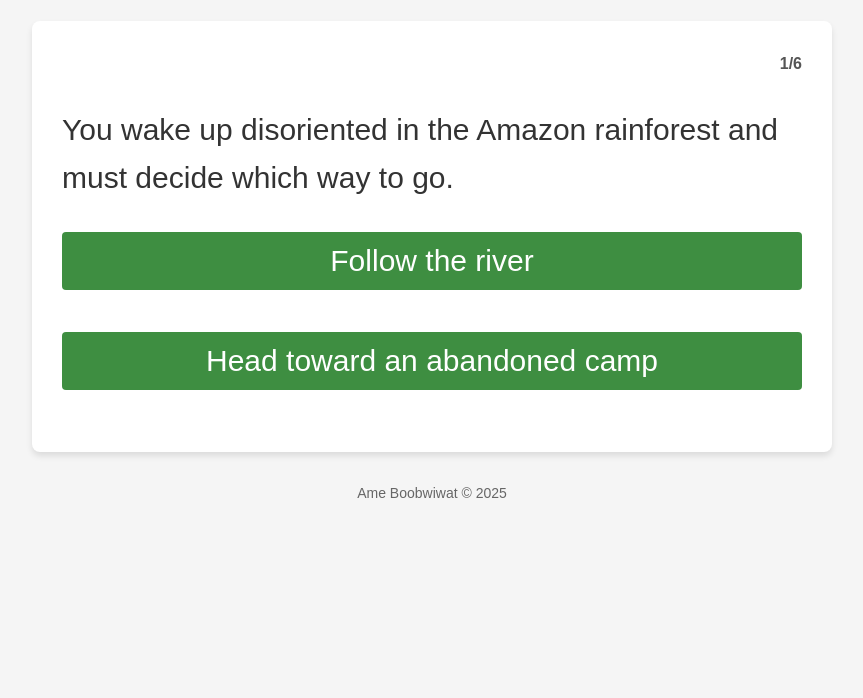
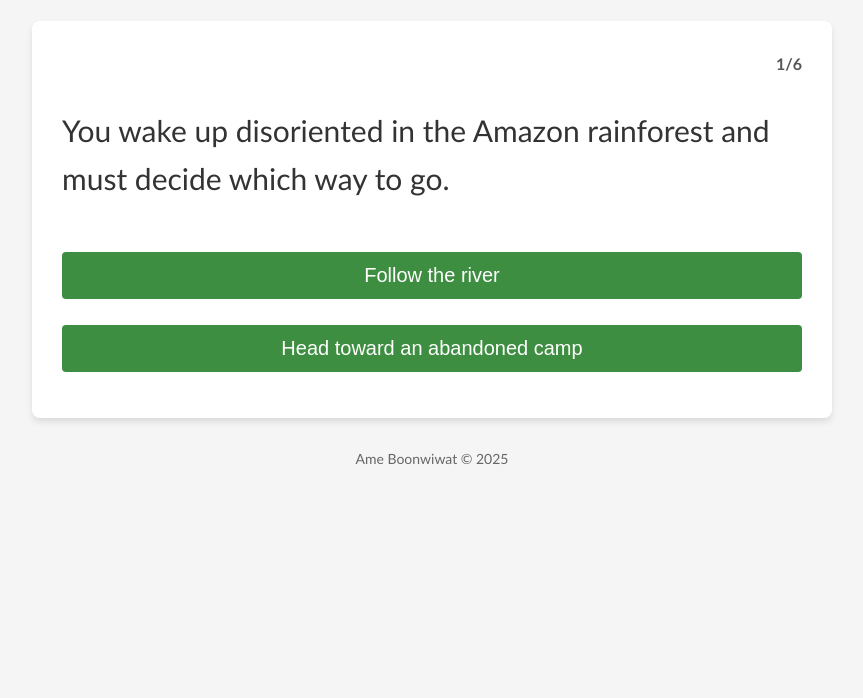
Before and after one commit to tirameesuu/ame-game, a plain HTML site: page index.html in a window 1280 px wide. Shown: the part 102-800 px from the top of the page, without its empty margins (208-1071 px from the left). Drawn offline with Linux system fonts and the light colour scheme.

Commit message:
2nd edit

```diff
--- a/index.html
+++ b/index.html
@@ -6,7 +6,7 @@
     <title>Amazon Rainforest Survival</title>
     <style>
         body {
-            font-family: 'Arial', sans-serif;
+            font-family: "Gill Sans", sans-serif;
             line-height: 1.6;
             color: #333;
             max-width: 800px;
@@ -33,7 +33,7 @@
             margin-bottom: 15px;
         }
         .story-text {
-            margin-bottom: 30px;
+            margin-bottom: 50px;
             font-size: 30px;
         }
         .choices {
@@ -49,8 +49,8 @@
             border-radius: 4px;
             cursor: pointer;
             transition: background-color 0.3s;
-            font-size: 30px;
-            margin-bottom: 2rem;
+            font-size: 20px;
+            margin-bottom: 1rem;
         }
 
         .choice-btn:hover {
@@ -77,7 +77,7 @@
     </div>
 
     <footer>
-        <p>Ame Boobwiwat &copy; 2025</p>
+        <p>Ame Boonwiwat &copy; 2025</p>
     </footer>
 
     <script>
```
